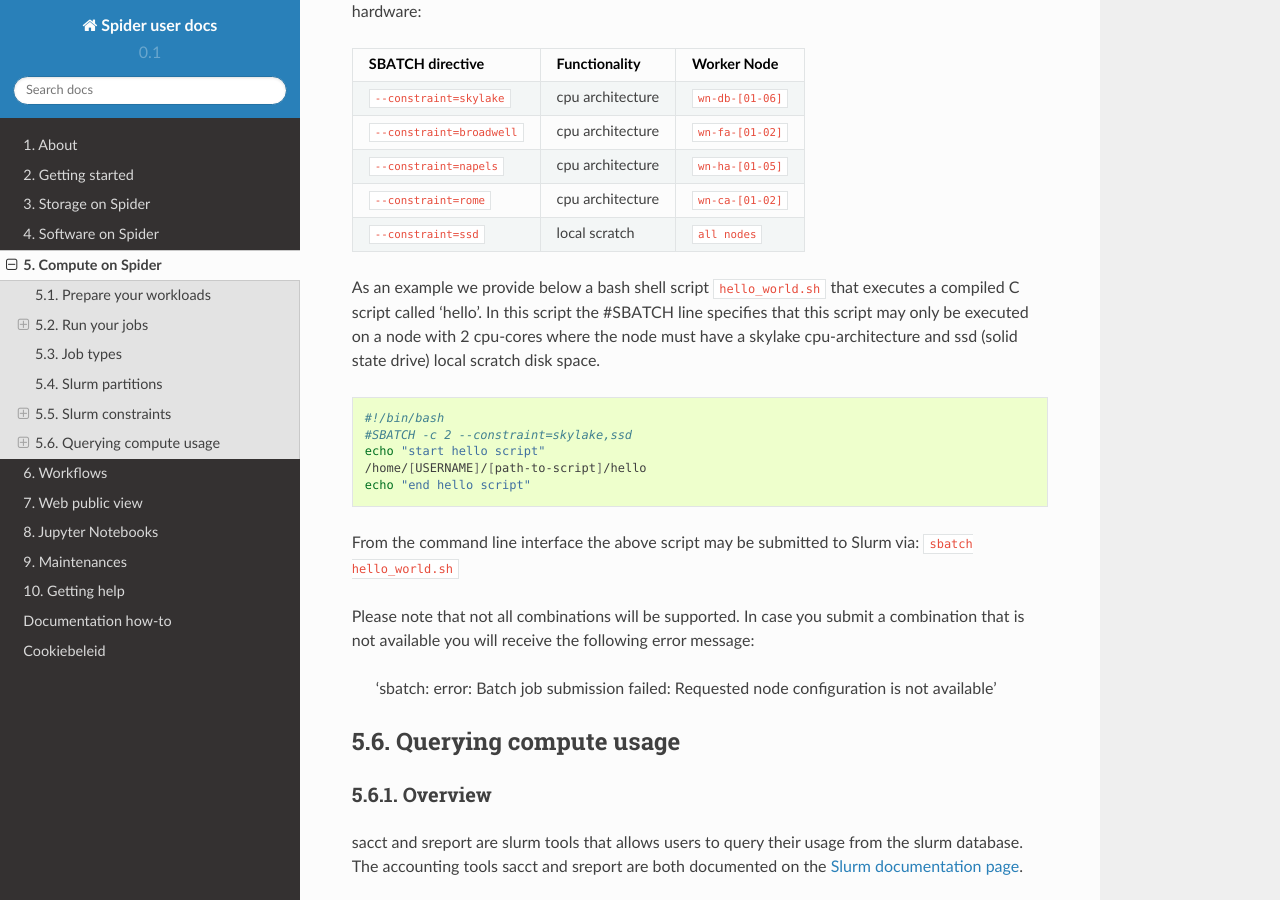
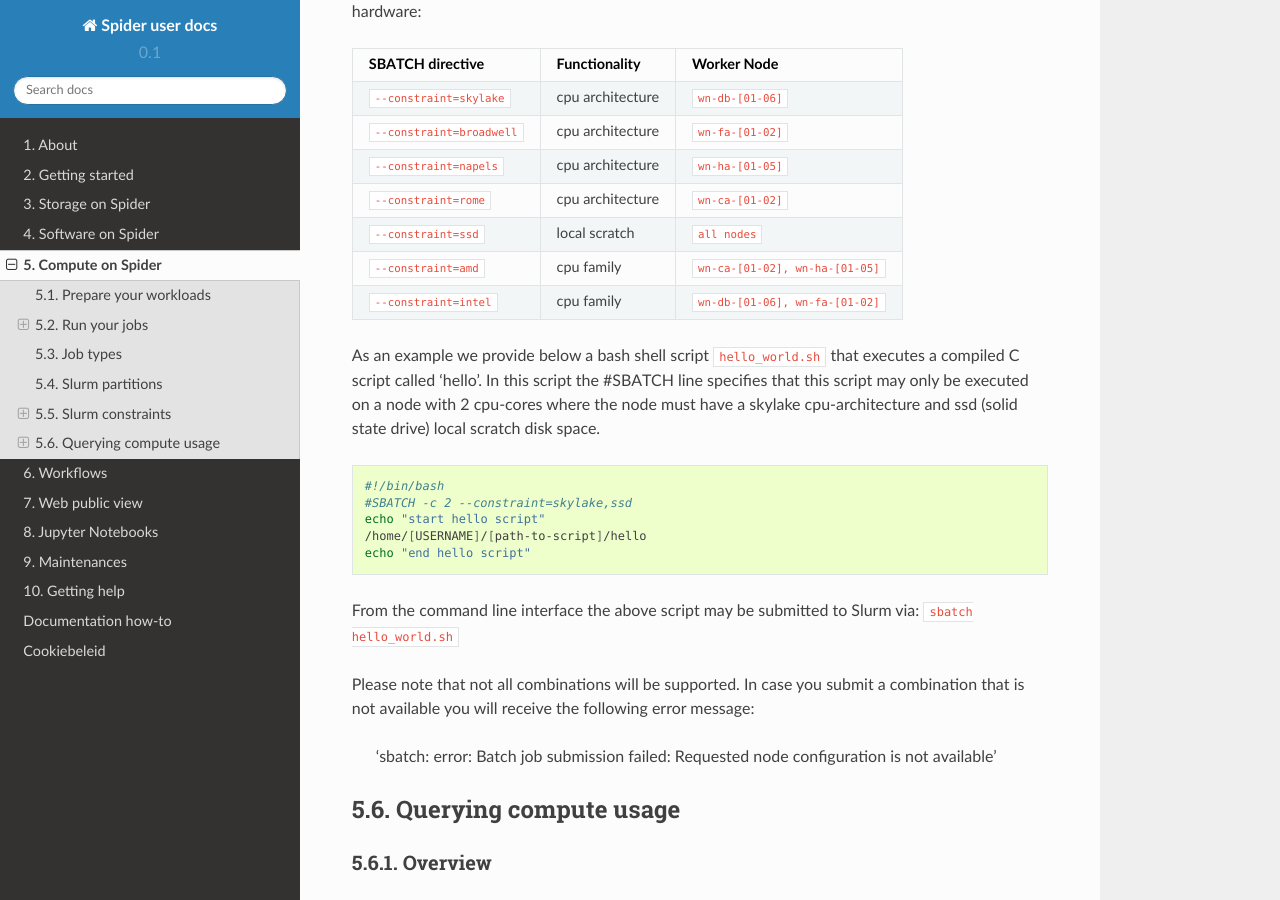
Before and after one commit to sara-nl/spiderdocs, a Sphinx documentation site: the page built from source/Pages/compute_on_spider.rst, in a window 1280 px wide and 900 px high, scrolled down 4948 px. Built offline with Sphinx 7.4.7 and the Read the Docs theme 2.0.0, drawn with Linux system fonts in a browser that asks for light colours.

Commit message:
amd/intel constraints added

```diff
--- a/source/Pages/compute_on_spider.rst
+++ b/source/Pages/compute_on_spider.rst
@@ -269,6 +269,8 @@ SBATCH directive              Functionality          Worker Node
 ``--constraint=napels``       cpu architecture       ``wn-ha-[01-05]``
 ``--constraint=rome``         cpu architecture       ``wn-ca-[01-02]``
 ``--constraint=ssd``          local scratch          ``all nodes``
+``--constraint=amd``          cpu family             ``wn-ca-[01-02], wn-ha-[01-05]``
+``--constraint=intel``        cpu family             ``wn-db-[01-06], wn-fa-[01-02]``
 ==========================    ===================    =================
 
 
```
